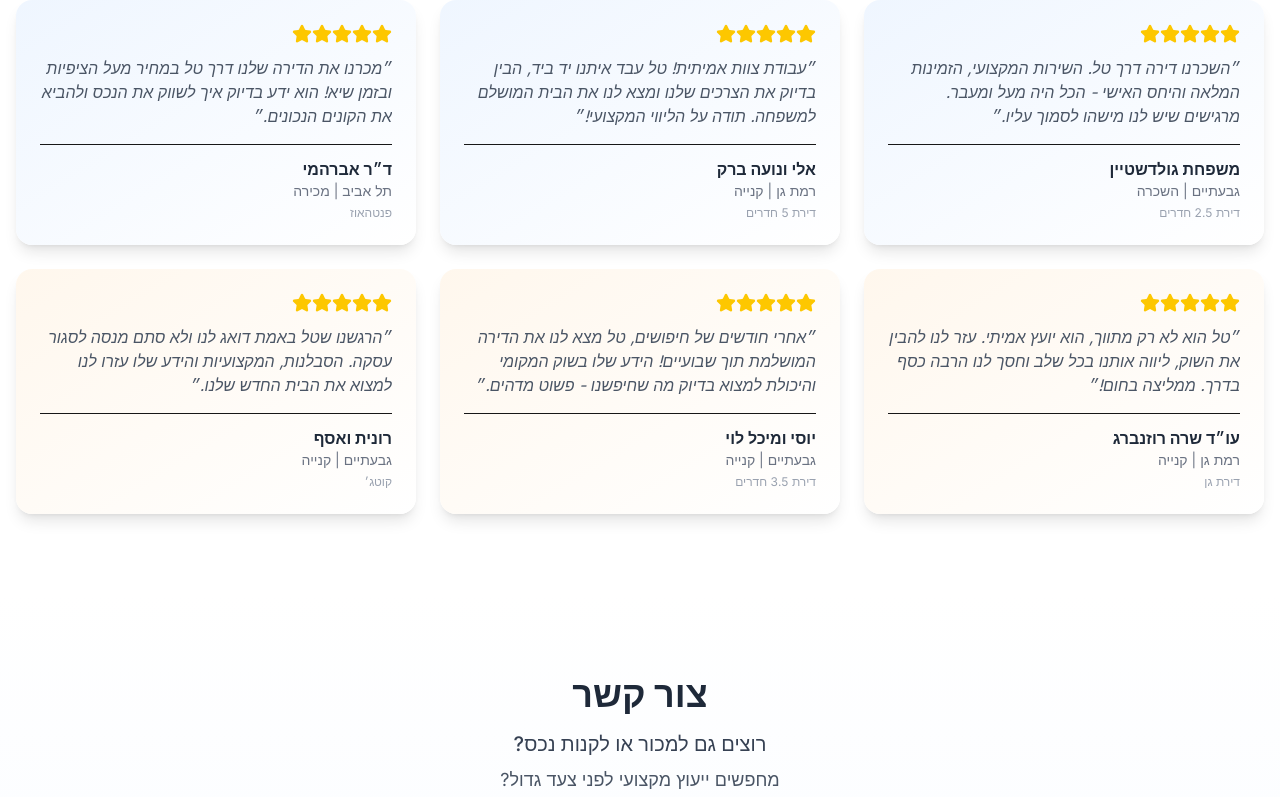
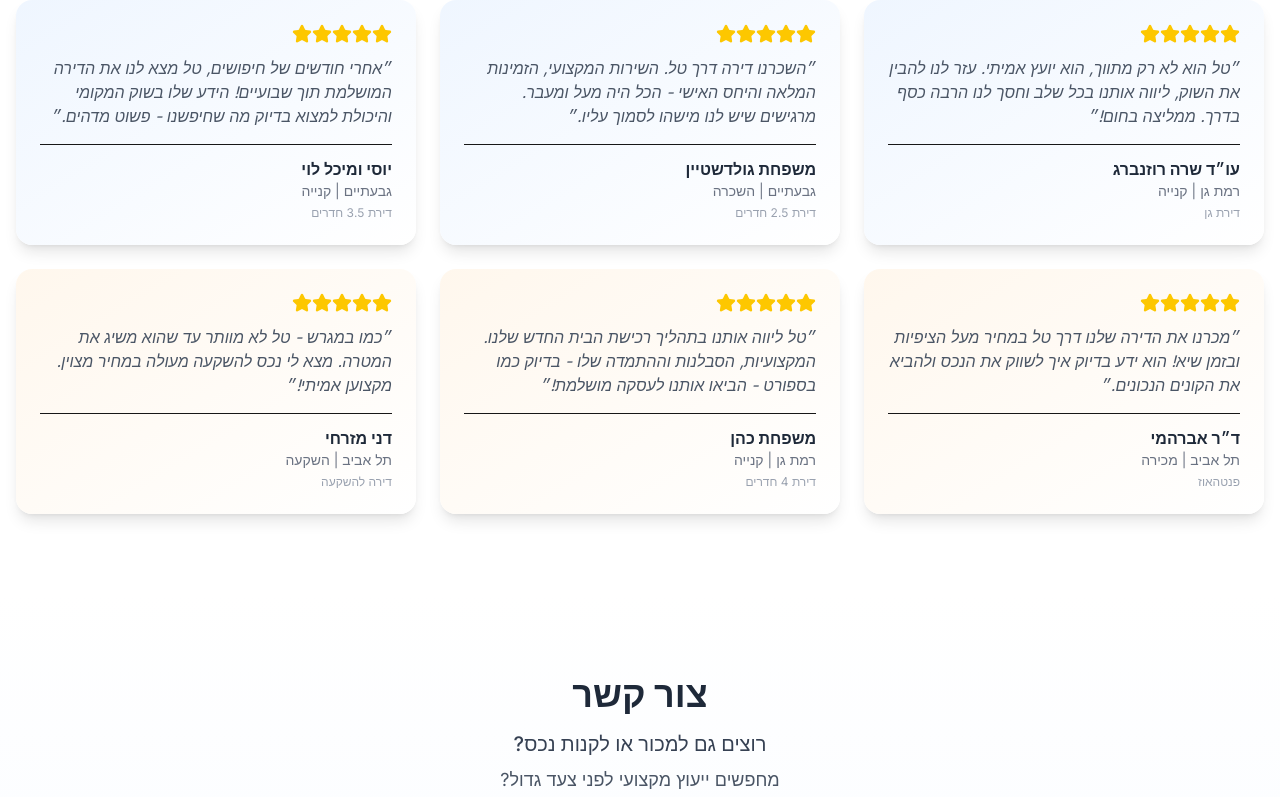
Before and after one commit to itayost/tal-nadlan, a Next.js app: page / in a window 1280 px wide. Shown: the part 4940-5737 px from the top of the page. Built offline with nearby package versions, Linux system fonts and the light colour scheme.

Commit message:
Update testimonials.ts

```diff
--- a/src/data/testimonials.ts
+++ b/src/data/testimonials.ts
@@ -10,6 +10,15 @@
 }
 
 export const testimonials: Testimonial[] = [
+  {
+    id: 9,
+    name: "משפחת עוזיהו",
+    location: "רמת גן",
+    text: "טל הוא מתווך מאוד מקצועי ואמין אדם מקסים, נחמד ושירותי. טל ליווה אותנו לאורך כל הדרך ברכישת הדירה הציע עזרה במציאת עורך דין עשה את כל מה שביכולתו כדי לעזור במחיר ולסבסד כמה שניתן היה מאוד קשוב לצרכים שלנו וסבלני לאורך כל ההחלטות עשה את כל מה שביכולתו לקדם את העסקה בצורה נעימה והוגנת למוכר ולקונה הרגשנו שיש עלל מי לסמוך. בקיצור עשר מעשר💪🏻",
+    rating: 5,
+    type: "קנייה",
+    propertyType: "דירת 4 חדרים"
+  },
   {
     id: 1,
     name: "משפחת כהן",
```
